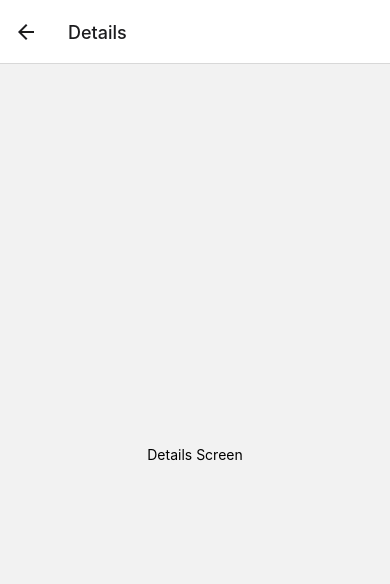
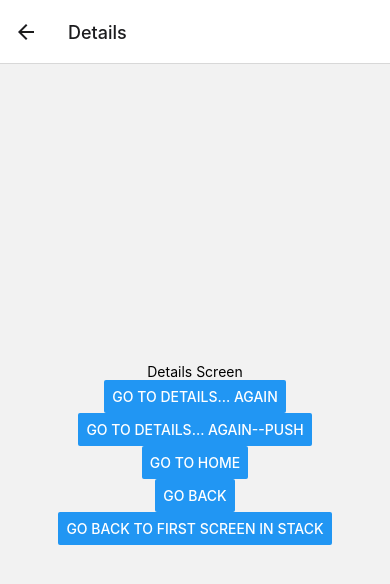
Before and after one commit to hyy984750073/rich_pig, a React Native app: screen / in a window 390 px wide. Both pictures are taken after a click on the button "GO TO DETAILS". Shown: the top 584 px of the page. Built offline with nearby package versions, Linux system fonts and the light colour scheme.

Commit message:
Moving between screens  章节学习

```diff
--- a/App.js
+++ b/App.js
@@ -16,10 +16,24 @@
   );
 }
 
-function DetailsScreen() {
+function DetailsScreen({ navigation }) {
   return (
     <View style={{ flex: 1, alignItems: 'center', justifyContent: 'center' }}>
       <Text>Details Screen</Text>
+      <Button
+        title="Go to Details... again"
+        onPress={() => navigation.navigate('Details')}
+      />
+      <Button
+        title="Go to Details... again--push"
+        onPress={() => navigation.push('Details')}
+      />
+      <Button title="Go to Home" onPress={() => navigation.navigate('Home')} />
+      <Button title="Go back" onPress={() => navigation.goBack()} />
+      <Button
+        title="Go back to first screen in stack"
+        onPress={() => navigation.popToTop()}
+      />
     </View>
   );
 }
```
